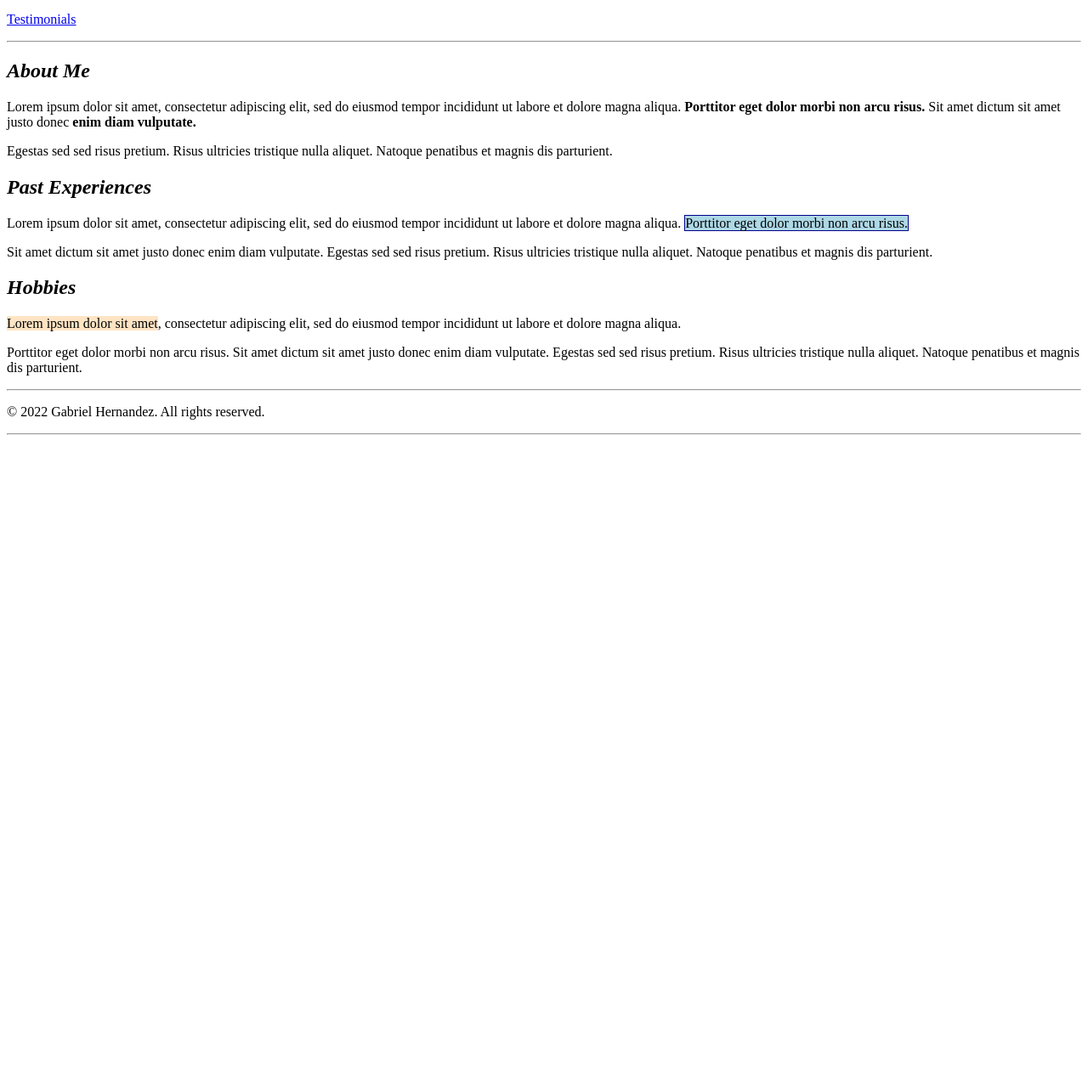
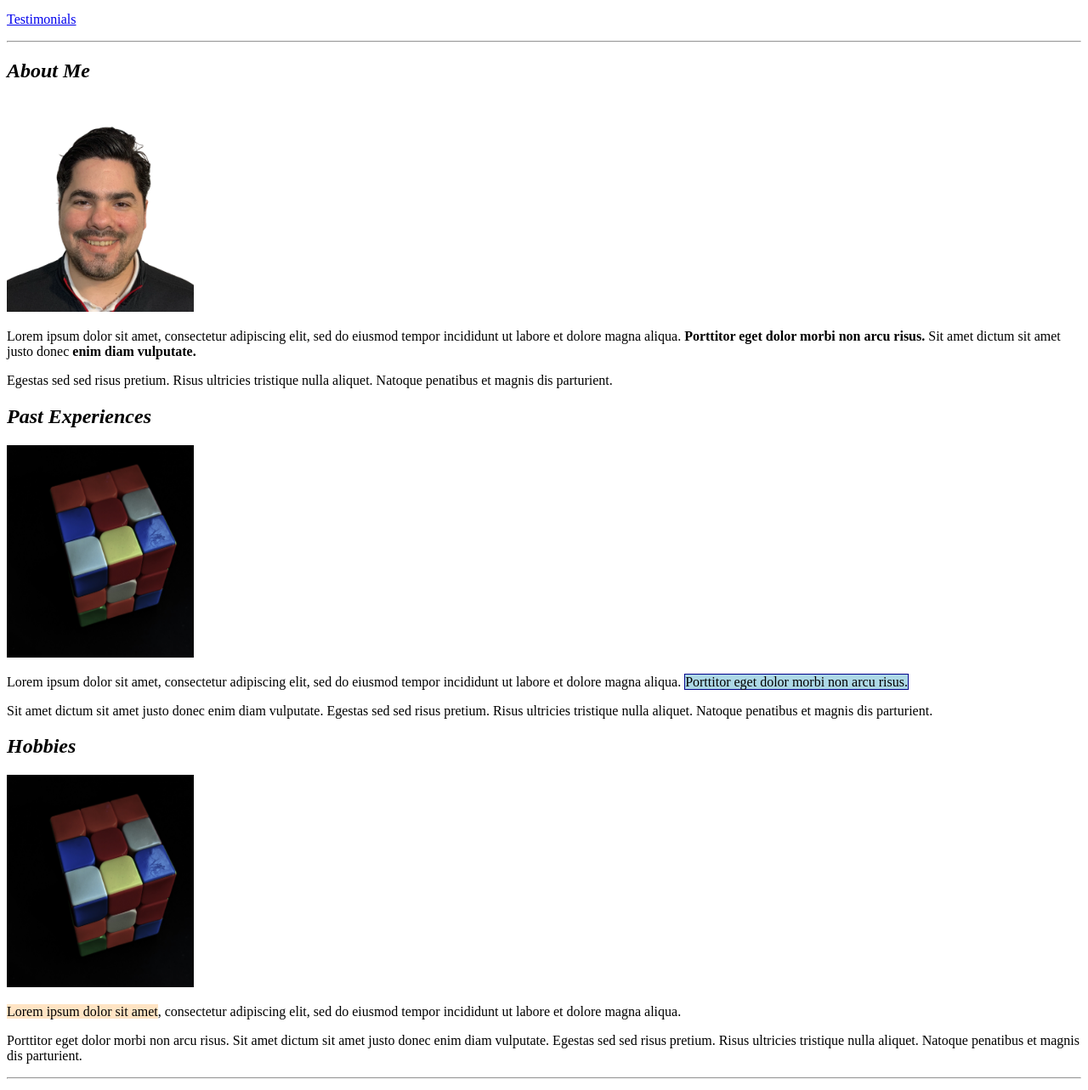
Before and after one commit to gabo180/Web-Development, a plain HTML site: page portfolio/index.html in a window 1280 px wide. Shown: the part 186-1469 px from the top of the page at 85% size. Before the commit the page ends 800 px from the top, so only its background shows below. Drawn offline with Linux system fonts and the light colour scheme.

Commit message:
Added images

```diff
--- a/portfolio/index.html
+++ b/portfolio/index.html
@@ -25,6 +25,7 @@
         <section>
             <article id="about-me">
                 <h2><em>About Me</em></h2>
+                <img src="images/me.png" alt="Portrait of Gabriel Hernandez" style="width: 220px; height: 250px;">
                 <p>
                     Lorem ipsum dolor sit amet, consectetur adipiscing elit, sed do eiusmod tempor
                     incididunt ut labore et dolore magna aliqua. <strong>Porttitor eget dolor morbi non arcu risus.</strong>
@@ -37,6 +38,7 @@
             </article>
             <article id="past-experiences">
                 <h2><em>Past Experiences</em></h2>
+                <a href="images/rubick.jpg"><img src="images/rubick.jpg" alt="Image of a Rubick Cube" style="width: 220px; height: 250px;"></a>
                 <p>
                     Lorem ipsum dolor sit amet, consectetur adipiscing elit, sed do eiusmod tempor
                     incididunt ut labore et dolore magna aliqua. <span style="background-color: lightblue; border: thin solid darkblue;">Porttitor eget dolor morbi non arcu risus.</span>
@@ -48,6 +50,7 @@
             </article>
             <article id="hobbies">
                 <h2><em>Hobbies</em></h2>
+                <img src="images/rubick.jpg" alt="Image of a Rubick Cube" style="width: 220px; height: 250px;">
                 <p>
                     <span style="background-color: bisque;">Lorem ipsum dolor sit amet</span>, consectetur adipiscing elit, sed do eiusmod tempor
                     incididunt ut labore et dolore magna aliqua.
```
Also changed, not shown: portfolio/images/me.png (added), portfolio/images/rubick.jpg (added).
